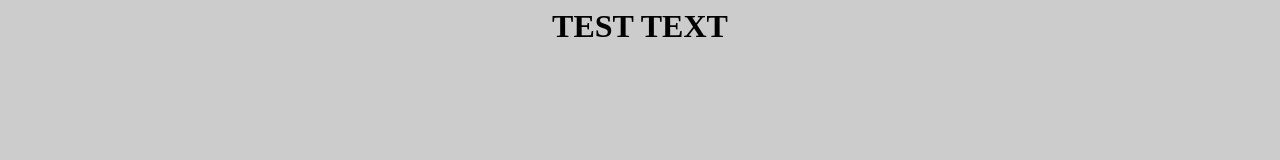
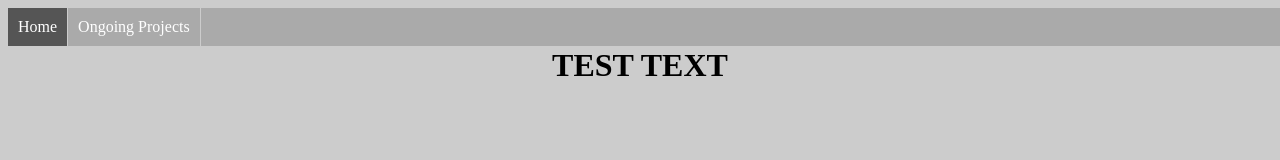
Before and after one commit to Protorun/website, a plain HTML site: page index.html in a window 1280 px wide. Drawn offline with Linux system fonts and the light colour scheme.

Commit message:
Built navbar

```diff
--- a/index.css
+++ b/index.css
@@ -1,13 +1,34 @@
 body {
-	background-color: #CCCCCC;
+	background-color: #CCC;
 }
 
-navigation {
-	background-color: #AAAAAA;
-	a:link {
-		color: red;
-	}
-	a:hover {
-		color: purple;
-	}
+.active {
+	background-color: #555;
 }
+
+ul {
+	width: 100%;
+	position: fixed;
+	background-color: #AAA;
+	list-style-type: none;
+	overflow: hidden;
+	margin: 0;
+	padding: 0;
+}
+
+li {
+	float: left;
+	border-right: 1px solid #CCC;
+}
+
+li a {
+	text-decoration: none;
+	text-align: center;
+	display: block;
+	color: #FFF;
+	padding: 10px 10px;
+}
+
+li a:hover {
+	background-color: #333;
+}
--- a/index.html
+++ b/index.html
@@ -5,6 +5,12 @@
 </head>
 
 <body>
+<ul>
+<li><a class="active" href="index.html"> Home </a></li>
+<li><a href="OngoingProjects.html"> Ongoing Projects </a></li>
+</ul>
+
+<br>
 <center>
 <h1> TEST TEXT </h1>
 </center>
```
